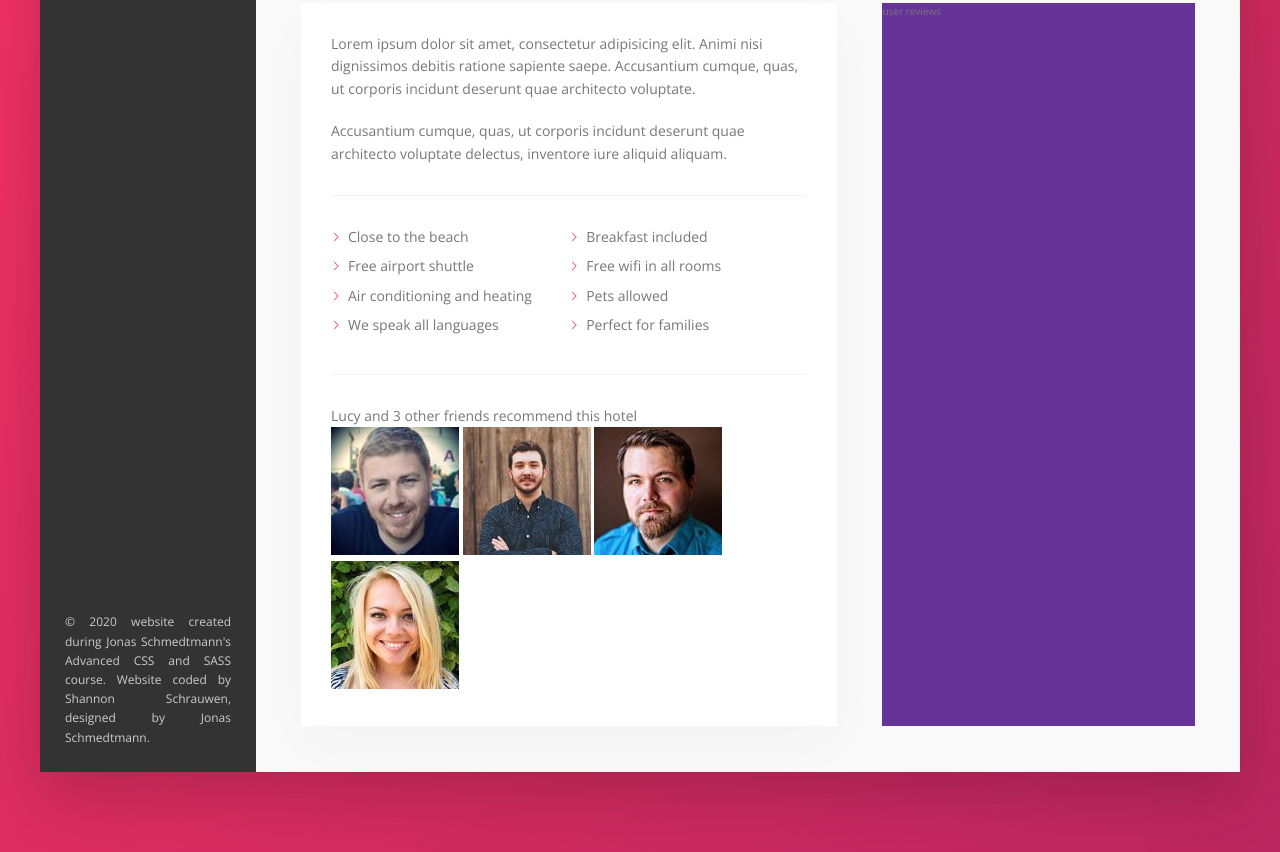
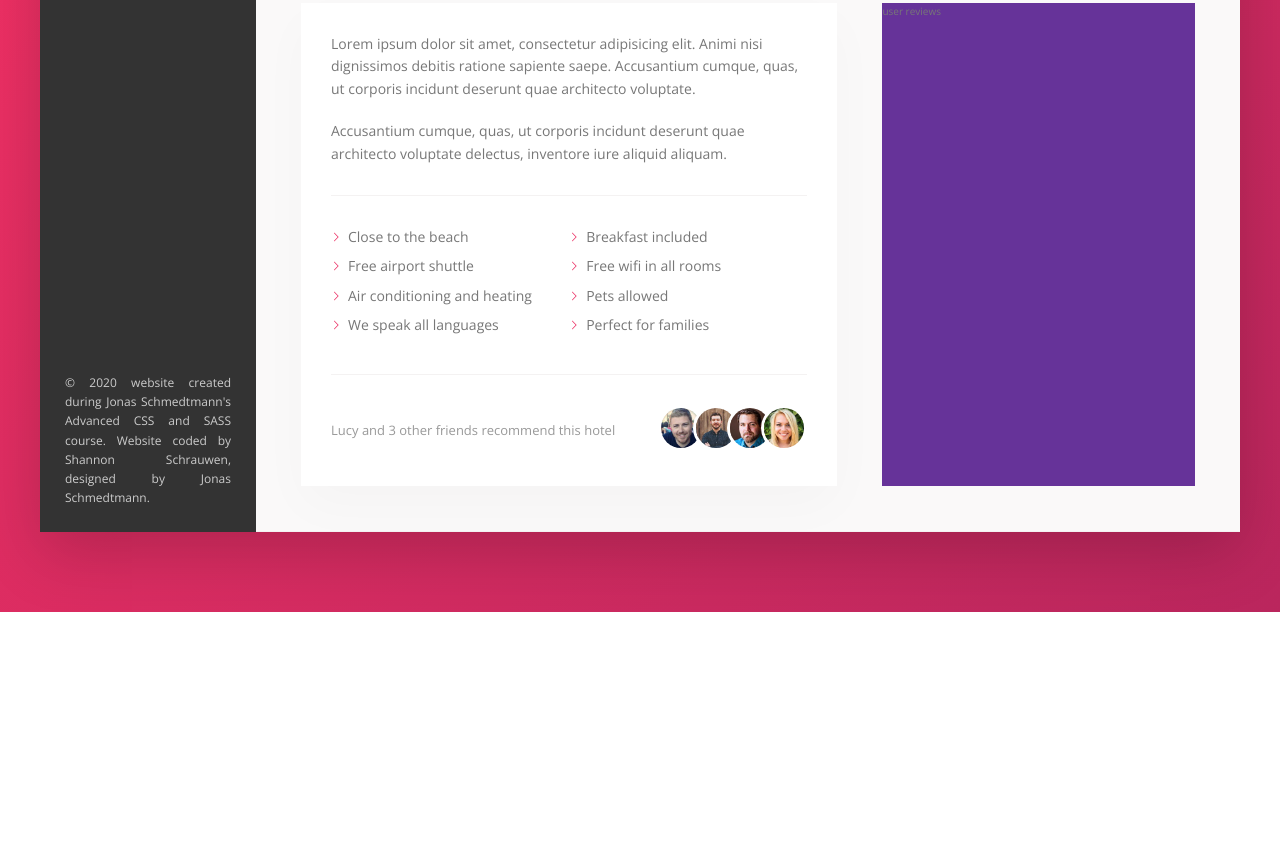
Before and after one commit to ShanRonaldson/starter-Trillo-Jonas, a website: page index.html in a window 1280 px wide. Shown: the part 649-1501 px from the top of the page. After the commit the page ends 1261 px from the top, so only its background shows below. Drawn offline with nearby package versions, Linux system fonts and the light colour scheme.

Commit message:
change of user review photo layout and spacing

```diff
--- a/sass/_components.scss
+++ b/sass/_components.scss
@@ -388,8 +388,14 @@
 //RECOMMEND
 
 .recommend{
+  font-size: 1.3rem;
+  color: var(--color-grey-dark-3);
+  display: flex;
+  align-items: center;
+
 
   &__count{
+    margin-right: auto;
 
   }
 
@@ -398,6 +404,14 @@
   }
 
   &__photo{
+    box-sizing: content-box;
+    height: 4rem;
+    width: 4rem;
+    border-radius: 50%;
+    border: 3px solid var(--color-white);
 
+    &:not(:last-child){
+      margin-right: -1.5rem;
+    }
   }
 }
```
Also changed, not shown: css/dev/main.css, css/dev/main.min.css, 2 other files.
